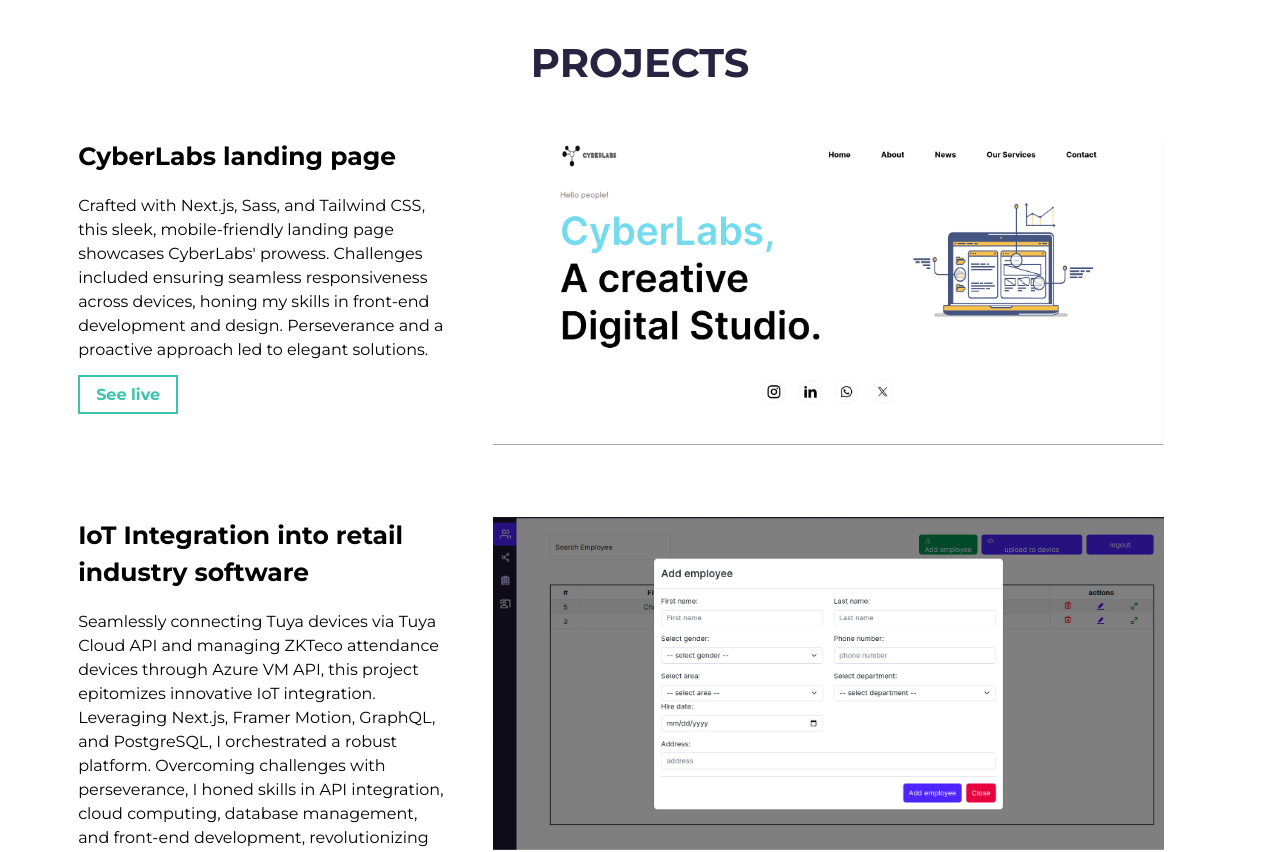
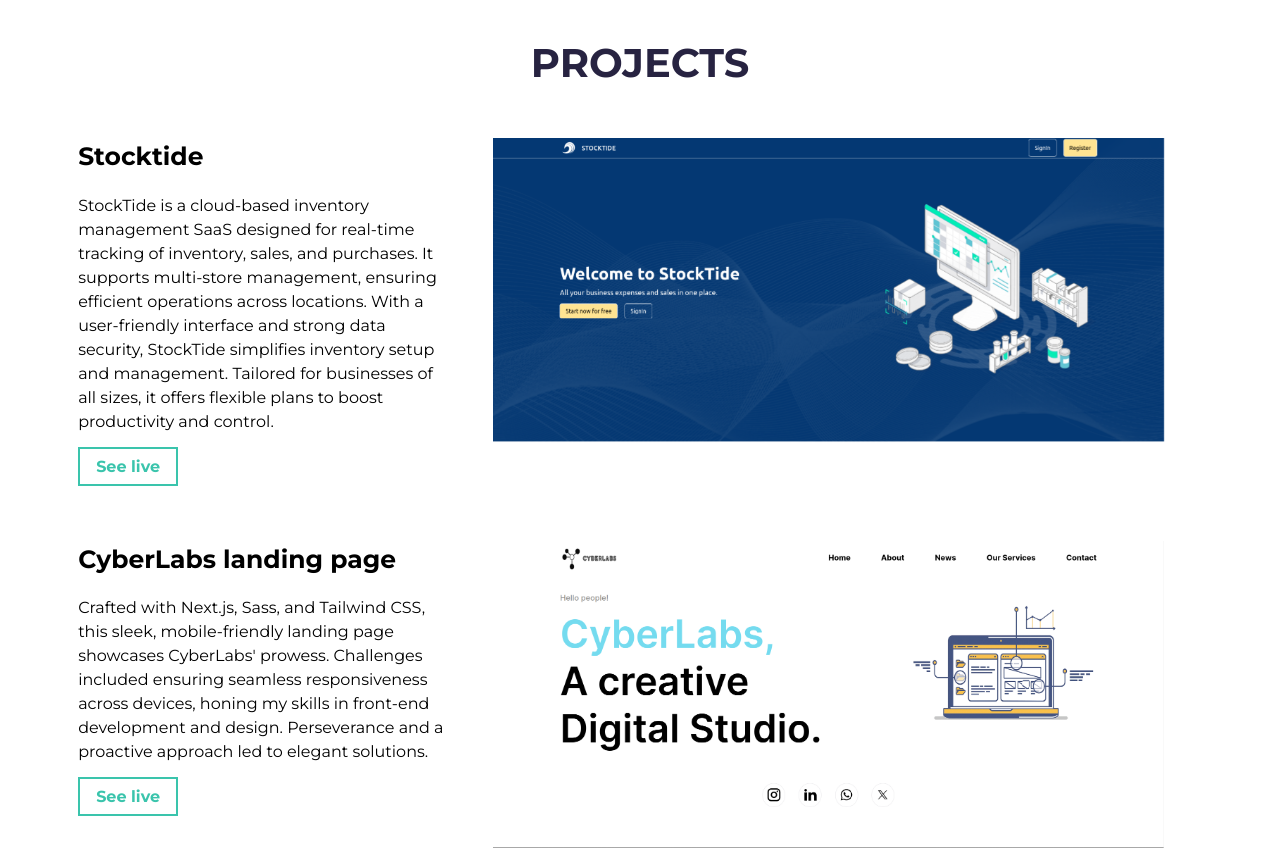
Before and after one commit to abderraouf2/personalPortfolio, a Next.js app: page / in a window 1280 px wide. Shown: the part 1400-2252 px from the top of the page. Built offline with nearby package versions, Linux system fonts and the light colour scheme.

Commit message:
added stocktide to projects

```diff
--- a/public/projects.js
+++ b/public/projects.js
@@ -1,4 +1,14 @@
 export const projects = [
+  {
+    id: 6,
+    title: "Stocktide",
+    image: "/assets/images/stocktide.png",
+    technologies: ["NextJS", "MongoDB", "ExpressJS", "nodejs", "TailwindCSS"],
+    description:
+      "StockTide is a cloud-based inventory management SaaS designed for real-time tracking of inventory, sales, and purchases. It supports multi-store management, ensuring efficient operations across locations. With a user-friendly interface and strong data security, StockTide simplifies inventory setup and management. Tailored for businesses of all sizes, it offers flexible plans to boost productivity and control.",
+    github: "",
+    link: "https://stocktide.app/",
+  },
   {
     id: 1,
     title: "CyberLabs landing page",
```
Also changed, not shown: public/assets/images/stocktide.png (added).
